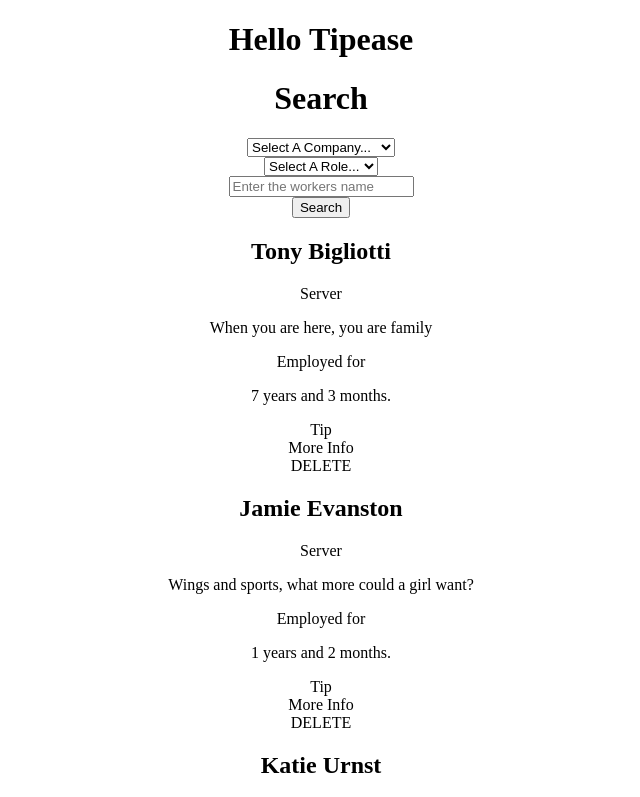
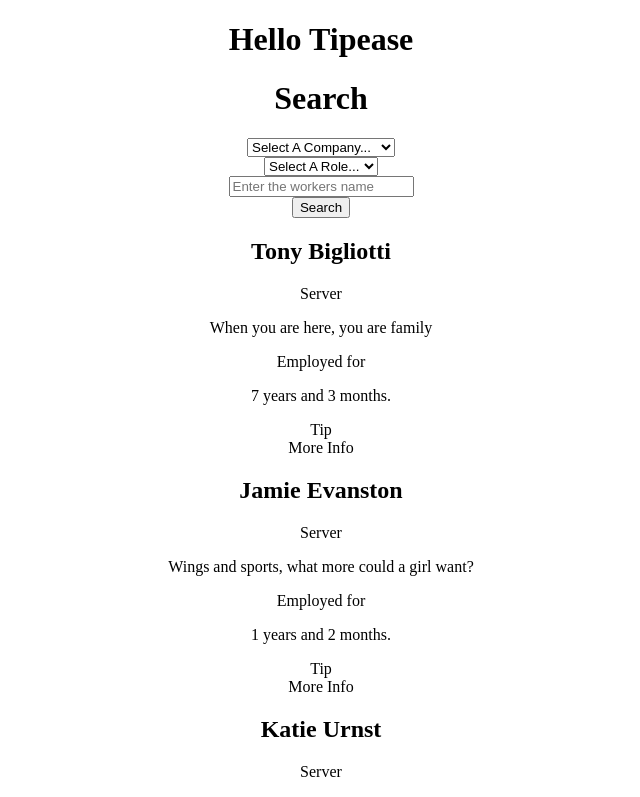
Before and after one commit to bw-tipsease-aug2019/frontend, a React (Create React App) app in the folder tipease/: page / in a window 1280 px wide. Shown: the top 797 px of the page, without its empty margins (319-959 px from the left). Built offline with nearby package versions, Linux system fonts and the light colour scheme.

Commit message:
remove "delete" button from WorkerCard

```diff
--- a/tipease/src/components/serviceWorker/WorkerCard.jsx
+++ b/tipease/src/components/serviceWorker/WorkerCard.jsx
@@ -30,7 +30,6 @@ const WorkerCard = props => {
         <p>{props.worker.durationEmployed.year} years and {props.worker.durationEmployed.month} months.</p>
         <div onClick={()=>{props.redirect(`/tip/${props.worker.id}`)}}>Tip</div>
         <div onClick={()=>{props.redirect(`/worker/${props.worker.id}`)}}>More Info</div>
-        <div onClick={()=>{/*dispatch(removeWorker())*/}}>DELETE</div>
       </div>
     </div>
   );
```
